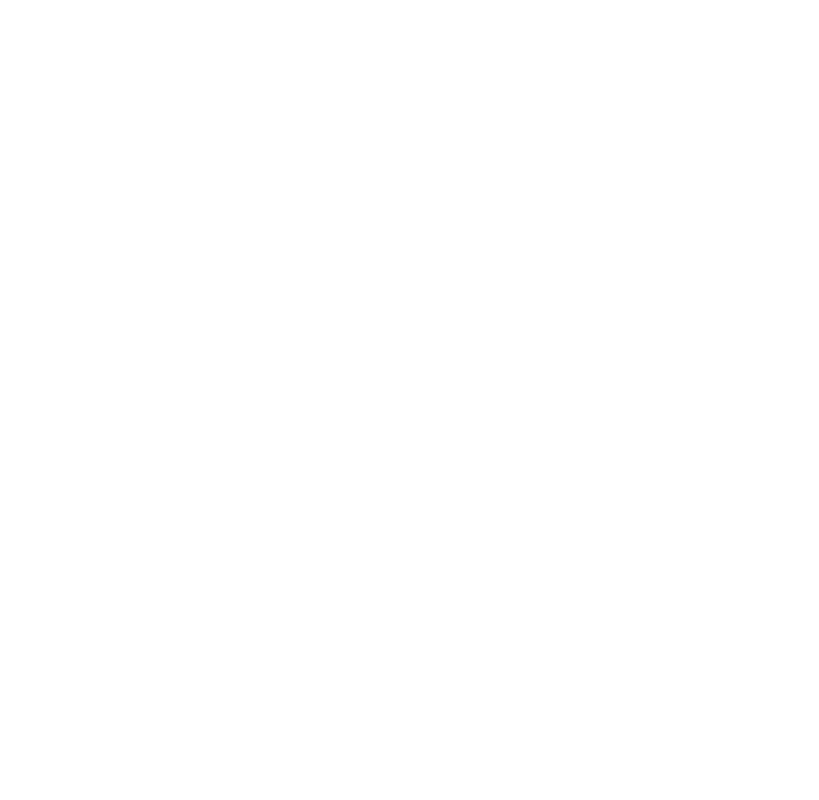
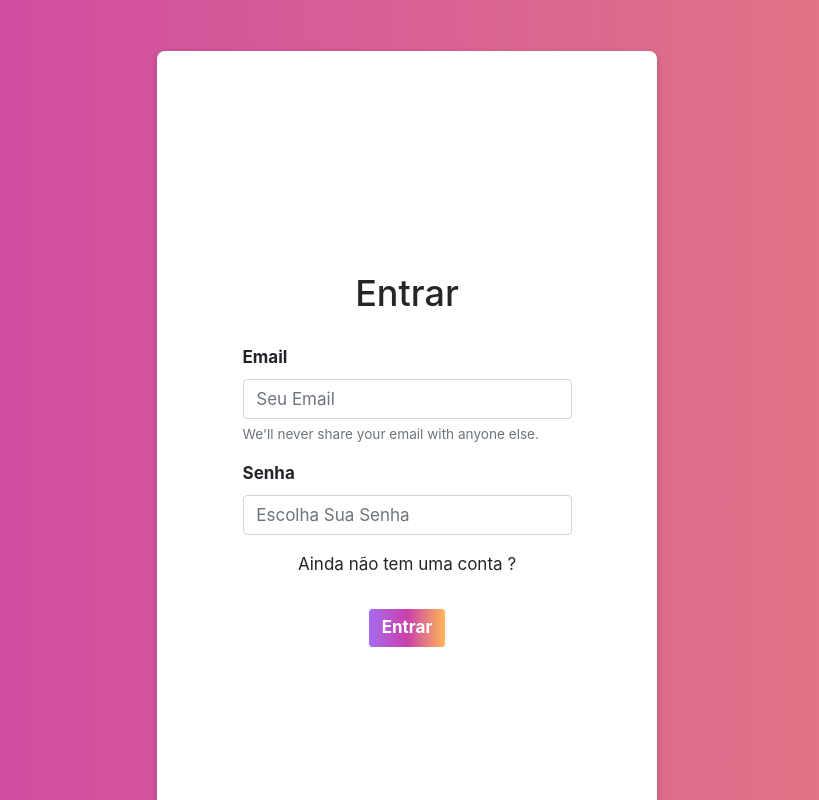
Before and after one commit to lucas6g/app-sorteio-frontend, a React (Create React App) app: page /signin in a window 1280 px wide. Shown: the top 800 px of the page, without its empty margins (233-1052 px from the left). Built offline with nearby package versions, Linux system fonts and the light colour scheme.

Commit message:
signin page implemented

```diff
--- a/package.json
+++ b/package.json
@@ -34,5 +34,6 @@
       "last 1 firefox version",
       "last 1 safari version"
     ]
-  }
+  },
+  "devDependencies": {}
 }
--- a/src/Routes.jsx
+++ b/src/Routes.jsx
@@ -3,12 +3,14 @@
 
 import Home from './pages/Home/Home'
 import Signup from './pages/Signup/Signup'
+import Signin from './pages/Signin/Signin'
 
 function Routes() {
   return (
     <BrowserRouter>
       <Route exact path="/" component={Home} />
       <Route path="/signup" component={Signup} />
+      <Route path="/signin" component={Signin} />
     </BrowserRouter>
   )
 }
--- a/src/components/Header/Header.jsx
+++ b/src/components/Header/Header.jsx
@@ -42,7 +42,7 @@
             </Button>
           </Form>
 
-          <Link to="/signup" className="nav-link-signin">
+          <Link to="/signin" className="nav-link-signin">
             Entrar
             <i className="fas fa-sign-in-alt"></i>
           </Link>
--- a/src/components/LoginForm/LoginForm.jsx
+++ b/src/components/LoginForm/LoginForm.jsx
@@ -1,23 +1,33 @@
 import React from 'react'
-import {Link} from 'react-router-dom'
-import {Container,Form,Button} from 'react-bootstrap'
+import { Link } from 'react-router-dom'
+import { Container, Form, Button } from 'react-bootstrap'
 
 import './LoginForm.styles.css'
-function LoginForm(){
-
-  return(
-  <Container className="form-container mt-5">
-      <h1 className="form-title">Cadastre-Se</h1>
+function LoginForm({ isSignin, title, btnLabel, to, loginLink }) {
+  return (
+    <Container className="form-container mt-5">
+      <h1 className="form-title">{title}</h1>
 
       <Form className="login-form">
-        <Form.Group className="input-block" controlId="formBasicText" >
-          <Form.Label className="login-form-label" >Nome de usuario</Form.Label>
-          <Form.Control className="input shadow-none" type="text" placeholder="Escolha um nome" />
-        </Form.Group>
-
+        {!isSignin ? (
+          <Form.Group className="input-block" controlId="formBasicText">
+            <Form.Label className="login-form-label">
+              Nome de Usuario{' '}
+            </Form.Label>
+            <Form.Control
+              className="input shadow-none"
+              type="text"
+              placeholder="Escolha um nome"
+            />
+          </Form.Group>
+        ) : null}
         <Form.Group className="input-block" controlId="formBasicEmail">
           <Form.Label className="login-form-label">Email </Form.Label>
-          <Form.Control className="input shadow-none"  type="email" placeholder="Seu Email" />
+          <Form.Control
+            className="input shadow-none"
+            type="email"
+            placeholder="Seu Email"
+          />
           <Form.Text className="text-muted">
             We'll never share your email with anyone else.
           </Form.Text>
@@ -25,22 +35,37 @@
 
         <Form.Group className="input-block" controlId="formBasicPassword">
           <Form.Label className="login-form-label">Senha</Form.Label>
-          <Form.Control className="input shadow-none" type="password" placeholder="Escolha Sua Senha" />
+          <Form.Control
+            className="input shadow-none"
+            type="password"
+            placeholder="Escolha Sua Senha"
+          />
         </Form.Group>
 
-        <Form.Group className="input-block" controlId="formBasicConfirmPassword">
-          <Form.Label className="login-form-label">Confirme Sua Senha</Form.Label>
-          <Form.Control className="input shadow-none" type="password" placeholder="Repita a Senha" />
-        </Form.Group>
+        {!isSignin ? (
+          <Form.Group
+            className="input-block"
+            controlId="formBasicConfirmPassword"
+          >
+            <Form.Label className="login-form-label">
+              Confirme Sua Senha
+            </Form.Label>
+            <Form.Control
+              className="input shadow-none"
+              type="password"
+              placeholder="Repita a Senha"
+            />
+          </Form.Group>
+        ) : null}
 
-        <Link to="/" className="login-link" >
-            Já possui uma conta ?
+        <Link to={to} className="login-link">
+          {loginLink}
         </Link>
 
-        <Button className="btn-login-form shadow-none"  type="submit">
-          Cadastrar
+        <Button className="btn-login-form shadow-none" type="submit">
+          {btnLabel}
         </Button>
-    </Form>
+      </Form>
     </Container>
   )
 }
--- /dev/null
+++ b/src/pages/Signin/Signin.jsx
@@ -0,0 +1,21 @@
+import React from 'react'
+
+import LoginForm from '../../components/LoginForm/LoginForm'
+import { Container } from 'react-bootstrap'
+import './Signin.styles.css'
+
+function Signin() {
+  return (
+    <Container fluid className="signin-container">
+      <LoginForm
+        isSignin={true}
+        title="Entrar"
+        btnLabel="Entrar"
+        to="/signup"
+        loginLink="Ainda não tem uma conta ?"
+      />
+    </Container>
+  )
+}
+
+export default Signin
--- /dev/null
+++ b/src/pages/Signin/Signin.styles.css
@@ -0,0 +1,20 @@
+.signin-container {
+  width: 100%;
+  display: flex;
+  justify-content: center;
+  background-image: var(--gradient);
+  animation: bg-animation 25s infinite;
+  background-size: 400%;
+}
+
+@keyframes bg-animation {
+  0% {
+    background-position: left;
+  }
+  50% {
+    background-position: right;
+  }
+  100% {
+    background-position: left;
+  }
+}
--- a/src/pages/Signup/Signup.jsx
+++ b/src/pages/Signup/Signup.jsx
@@ -1,16 +1,19 @@
 import React from 'react'
 
 import LoginForm from '../../components/LoginForm/LoginForm'
-import {Container} from 'react-bootstrap'
+import { Container } from 'react-bootstrap'
 import './Signup.styles.css'
 function Signup() {
-
   return (
-    <>
-      <Container fluid className="signup-container">
-           <LoginForm />
-      </Container>
-    </>
+    <Container fluid className="signup-container">
+      <LoginForm
+        isSignin={false}
+        title="Cadastrar-Se"
+        btnLabel="Cadastrar"
+        to="/signin"
+        loginLink="Já possui uma conta ?"
+      />
+    </Container>
   )
 }
 
```
Also changed, not shown: 1 other file (tests, documents, lock files or other folders).
